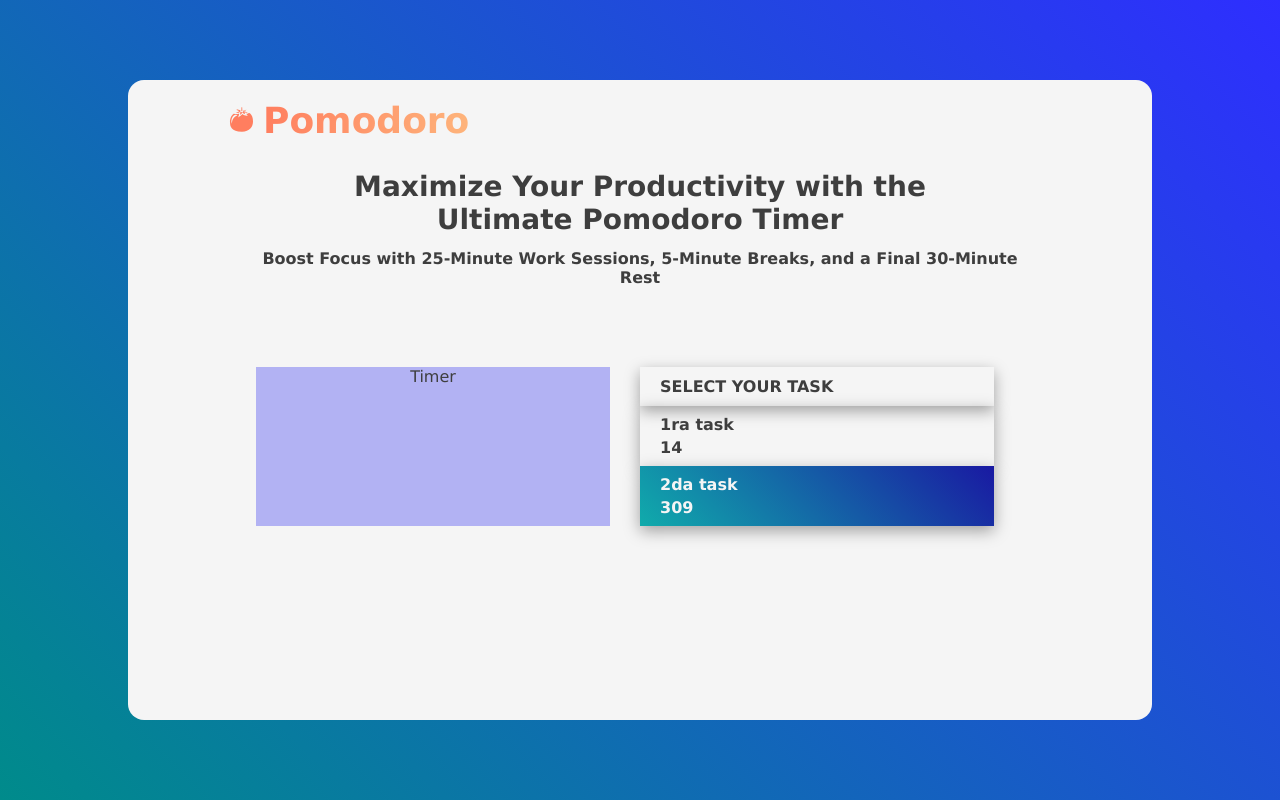
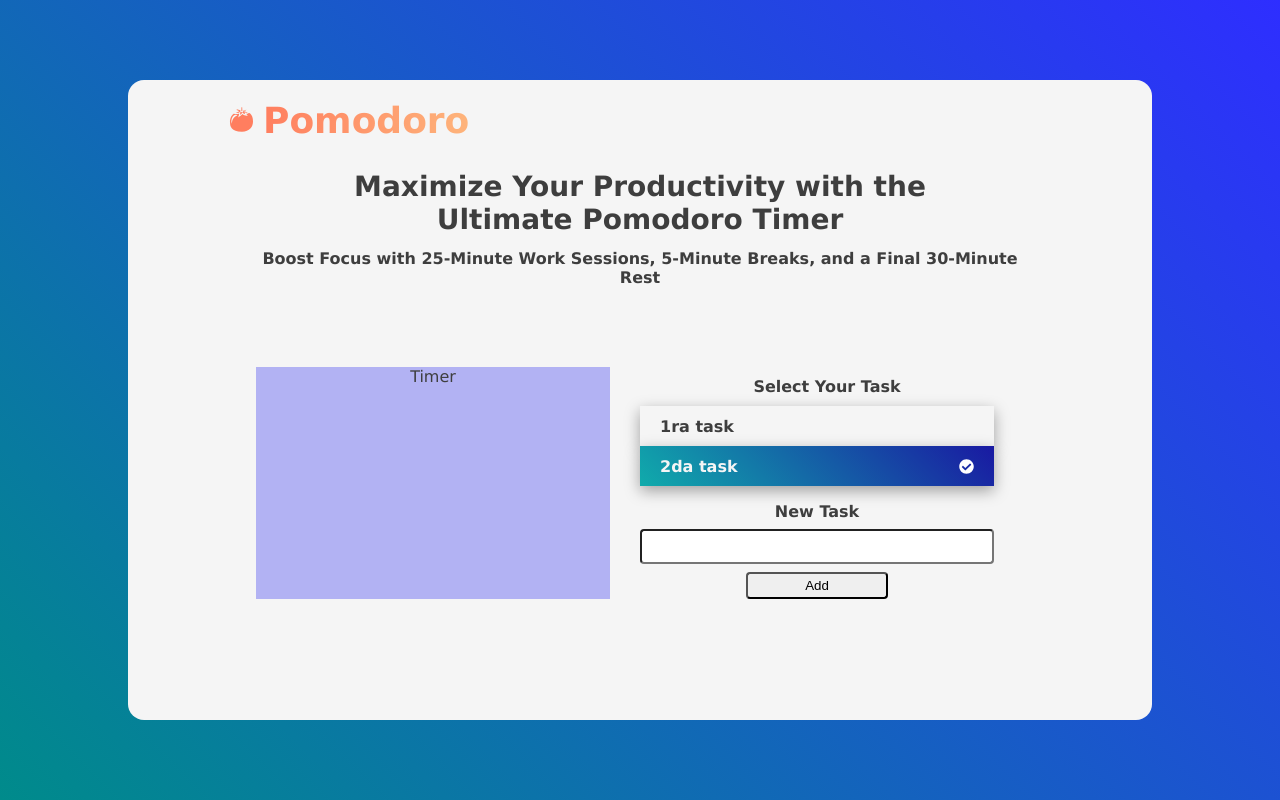
Before and after one commit to Nachocisss/pomodoro, a React (Create React App) app: page / in a window 1280 px wide. Built offline with nearby package versions, Linux system fonts and the light colour scheme.

Commit message:
new task form

```diff
--- /dev/null
+++ b/src/components/TodoList/Form/Form.css
@@ -0,0 +1,20 @@
+.todoForm {
+  display: flex;
+  flex-direction: column;
+  gap: 8px;
+}
+.todoLabel {
+  margin-top: 16px;
+  font-size: 16px;
+  font-weight: 600;
+}
+.todoInput {
+  border-radius: 4px;
+  padding: 8px;
+}
+.todoFormButton {
+  width: 40%;
+  padding: 4px;
+  border-radius: 4px;
+  align-self: center;
+}
--- /dev/null
+++ b/src/components/TodoList/Form/Form.tsx
@@ -0,0 +1,12 @@
+import React from "react";
+import "./Form.css";
+
+export function Form() {
+  return (
+    <form action="" className="todoForm">
+      <label className="todoLabel"> New Task</label>
+      <input type="text" className="todoInput" />
+      <button className="todoFormButton">Add</button>
+    </form>
+  );
+}
--- a/src/components/TodoList/TodoList.css
+++ b/src/components/TodoList/TodoList.css
@@ -11,25 +11,22 @@
   border-bottom: 0px;
   padding-top: 10px;
   padding-bottom: 10px;
-  text-align: start;
-  box-shadow: rgba(0, 0, 0, 0.35) 0px 5px 15px;
+  text-align: center;
   font-weight: 600;
 }
 .todoTab {
-  height: 60px;
+  height: 40px;
   display: flex;
-  flex-direction: column;
-  justify-content: center;
-  align-items: start;
+  flex-direction: row;
+  justify-content: space-between;
+  align-items: center;
   gap: 4px;
   border-bottom: 0px;
   box-shadow: rgba(0, 0, 0, 0.35) 0px 5px 15px;
   cursor: pointer;
+  padding-right: 20px;
 }
 .todoTitle {
-  font-weight: 600;
-}
-.todoTime {
   font-weight: 600;
 }
 
@@ -39,6 +36,3 @@
 .todoTitleSelected {
   color: whitesmoke;
 }
-.todoTimeSelected {
-  color: whitesmoke;
-}
--- a/src/components/TodoList/TodoList.tsx
+++ b/src/components/TodoList/TodoList.tsx
@@ -1,14 +1,14 @@
 import React, { useState } from "react";
 import "./TodoList.css";
+import { Form } from "./Form/Form.tsx";
+import { FaCheckCircle } from "react-icons/fa";
 
 const tasks = [
   {
     title: " 1ra task",
-    time: 14,
   },
   {
     title: " 2da task",
-    time: 309,
   },
 ];
 
@@ -29,9 +29,7 @@ export default function TodoList() {
         <span className={handleSelectedStyle("todoTitle", selected)}>
           {t.title}
         </span>
-        <span className={handleSelectedStyle("todoTime", selected)}>
-          {t.time}
-        </span>
+        {selected && <FaCheckCircle size={15} fill="white" />}
       </div>
     );
   }
@@ -39,7 +37,7 @@ export default function TodoList() {
   function todoHeader() {
     return (
       <div className="todoHeader">
-        <span className="todoHeaderText">SELECT YOUR TASK</span>
+        <span className="todoHeaderText">Select Your Task</span>
       </div>
     );
   }
@@ -50,6 +48,7 @@ export default function TodoList() {
       {tasks.map((t, index) => {
         return taskRender(t, index);
       })}
+      <Form />
     </div>
   );
 }
```
